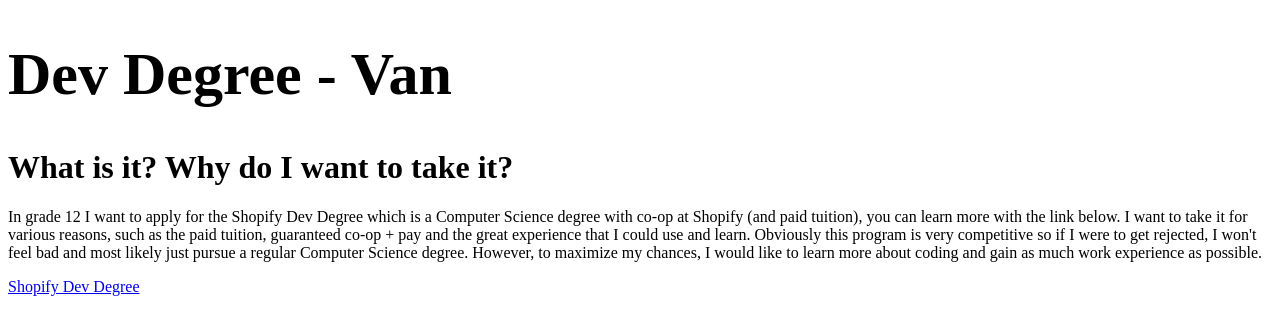
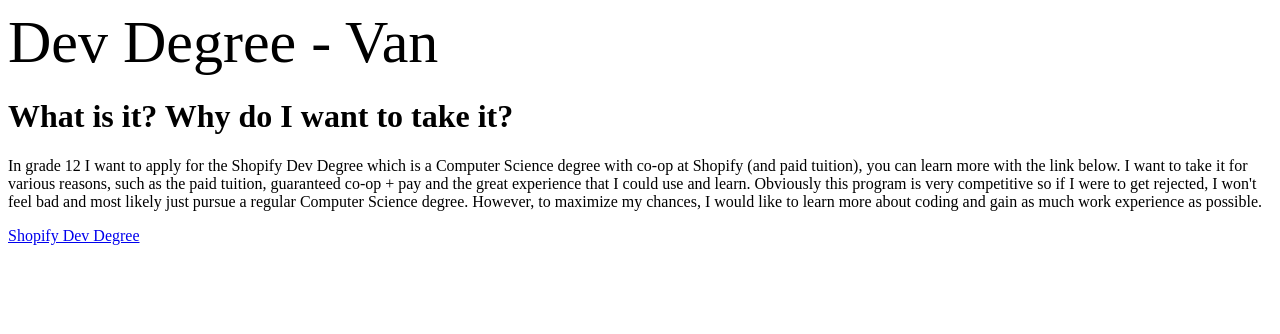
Before and after one commit to ICS2O-Programming-VanN/Unit1-01-HTML-HelloWorld, a plain HTML site: page index2.html in a window 1280 px wide. Drawn offline with Linux system fonts and the light colour scheme.

Commit message:
Website :D

```diff
--- a/index2.html
+++ b/index2.html
@@ -1,7 +1,7 @@
 <!DOCTYPE html>
 <html>
   <head>
-    <h1 style="font-size:60px;">Dev Degree - Van</h1>
+    <title1 style="font-size:60px;">Dev Degree - Van</title1>
   </head>
   <body>
     <h1>What is it? Why do I want to take it?</h1>
```
